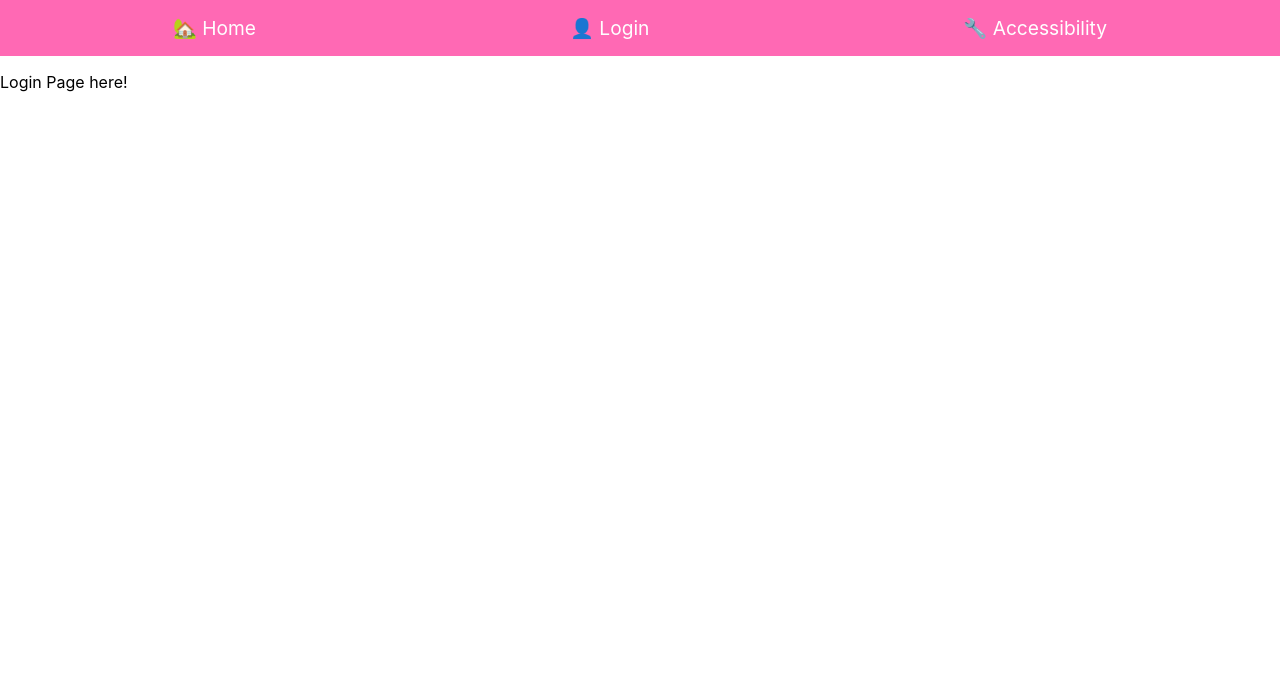
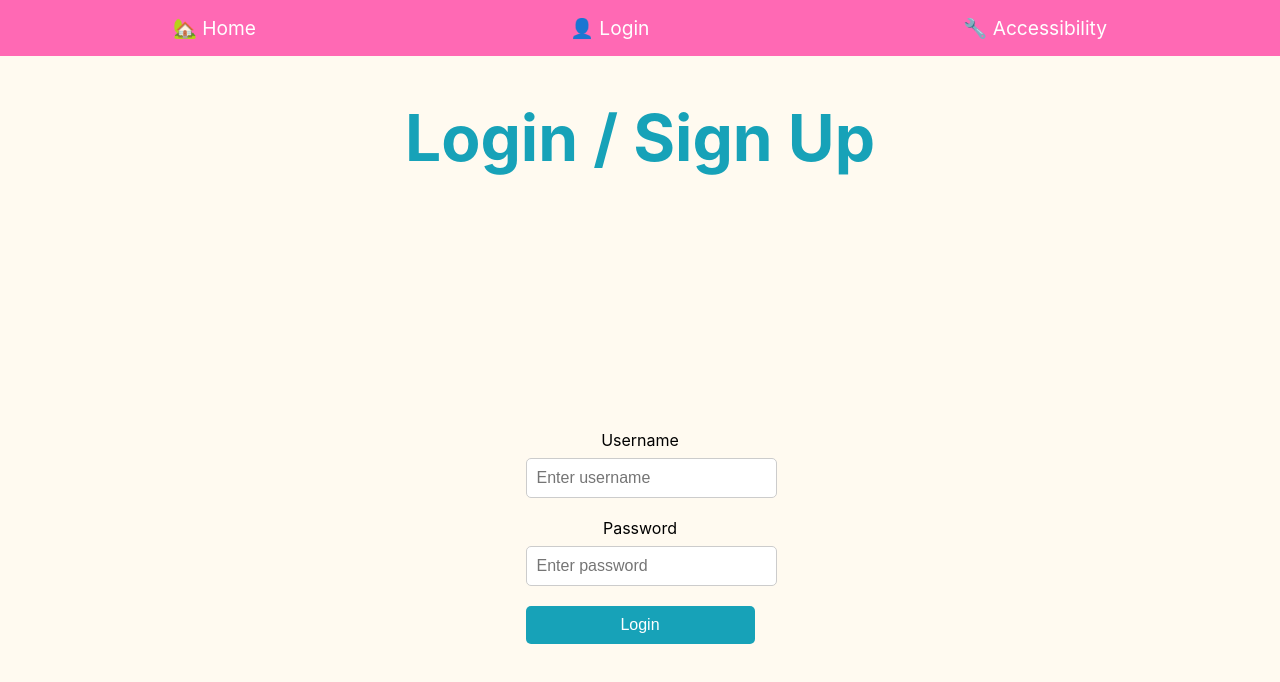
Before and after one commit to ariannabrisco/cybr404, a React (Create React App) app in the folder jack-travel-app/: page /login in a window 1280 px wide. Shown: the top 682 px of the page. Built offline with nearby package versions, Linux system fonts and the light colour scheme.

Commit message:
basic login page

```diff
--- a/jack-travel-app/src/pages/Home.js
+++ b/jack-travel-app/src/pages/Home.js
@@ -39,14 +39,14 @@ const Home = () => {
           }}
           onClick={() => alert("Food button clicked!")}
         >
-          🌮 Food
+          🍜 Food
         </button>
         <button
           style={{
             padding: "10px 20px",
             fontSize: "16px",
             borderRadius: "5px",
-            backgroundColor: "#17a2b8",
+            backgroundColor: "#74c69d",
             color: "#fff",
             border: "none",
             cursor: "pointer",
@@ -126,7 +126,7 @@ const Home = () => {
               >
                 <img
                   src={`https://via.placeholder.com/40?text=${index + 1}`}
-                  alt={place}
+                  alt=''
                   style={{ marginRight: "10px", borderRadius: "50%" }}
                 />
                 <span style={{ fontSize: "16px" }}>{place}</span>
--- a/jack-travel-app/src/pages/Login.js
+++ b/jack-travel-app/src/pages/Login.js
@@ -1,5 +1,88 @@
-import Accessibility from "./Accessibility";
+import React, { useState } from 'react';
 
-export default function Login() {
-    return <p>Login Page here!</p>
+function Login() {
+  // States to hold the input values for username and password
+  const [username, setUsername] = useState('');
+  const [password, setPassword] = useState('');
+
+  // Handle form submission (Login button)
+  const handleLogin = (event) => {
+    event.preventDefault(); // Prevent form from refreshing the page
+    // *** ADD VERIFICATION HERE ***
+    if (username === '' || password === '') {
+      alert('Please fill in both fields!');
+      return;
+    }
+    alert(`Logged in as ${username}`);
+  };
+
+  return (
+    <div className="App">
+    {/* Header */}
+    <header className="App-header">
+      <h1>Login / Sign Up</h1>
+    </header>
+      <form onSubmit={handleLogin} style={{ maxWidth: '400px', margin: 'auto' }}>
+        {/* Username Input */}
+        <div style={{ marginBottom: '20px' }}>
+          <label htmlFor="username" style={{ display: 'block', marginBottom: '8px' }}>Username</label>
+          <input
+            type="text"
+            id="username"
+            name="username"
+            value={username}
+            onChange={(e) => setUsername(e.target.value)}
+            placeholder="Enter username"
+            style={{
+              padding: '10px',
+              fontSize: '16px',
+              width: '100%',
+              borderRadius: '5px',
+              border: '1px solid #ccc',
+            }}
+          />
+        </div>
+
+        {/* Password Input */}
+        <div style={{ marginBottom: '20px' }}>
+          <label htmlFor="password" style={{ display: 'block', marginBottom: '8px' }}>Password</label>
+          <input
+            type="password"
+            id="password"
+            name="password"
+            value={password}
+            onChange={(e) => setPassword(e.target.value)}
+            placeholder="Enter password"
+            style={{
+              padding: '10px',
+              fontSize: '16px',
+              width: '100%',
+              borderRadius: '5px',
+              border: '1px solid #ccc',
+            }}
+          />
+        </div>
+
+        {/* Login Button */}
+        <button
+          type="submit"
+          style={{
+            padding: '10px 20px',
+            fontSize: '16px',
+            backgroundColor: '#17a2b8',
+            color: '#fff',
+            border: 'none',
+            borderRadius: '5px',
+            cursor: 'pointer',
+            alt: "Login",
+            width: '100%',
+          }}
+        >
+          Login
+        </button>
+      </form>
+    </div>
+  );
 }
+
+export default Login;
```
